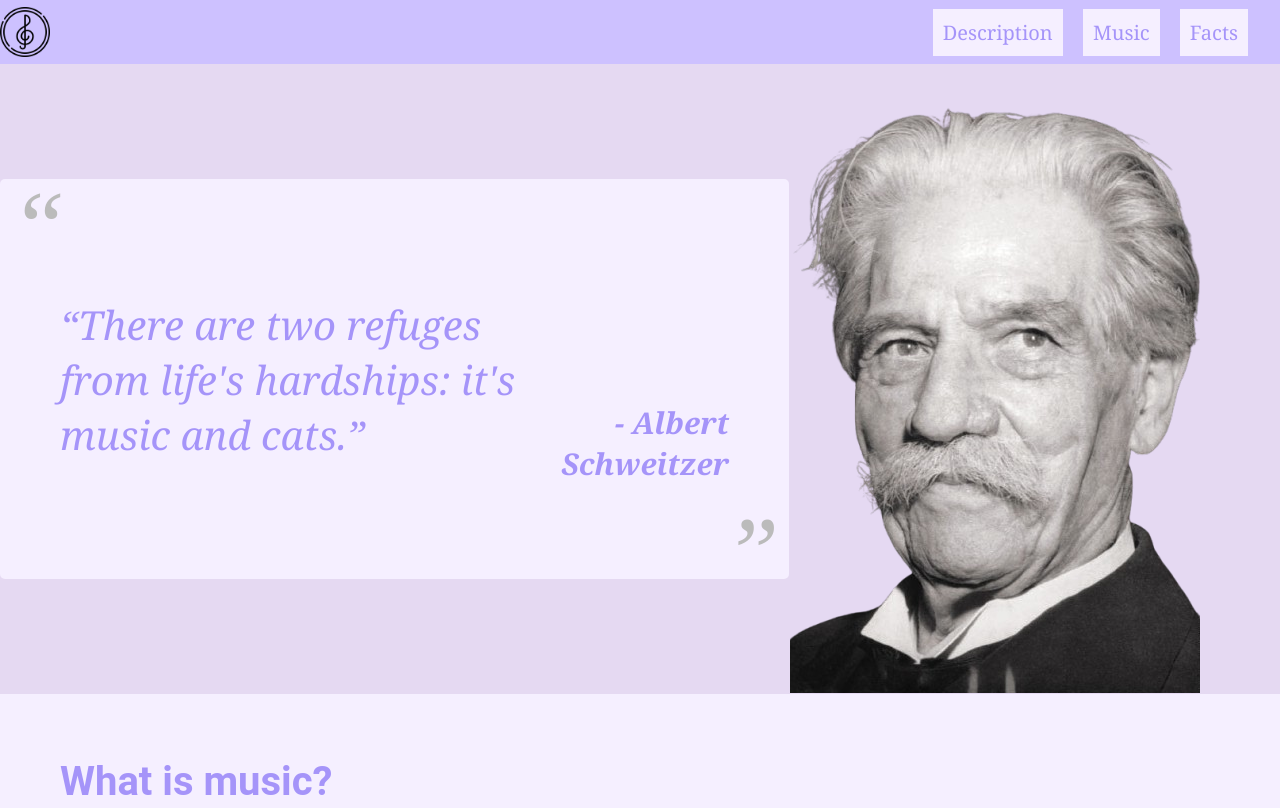
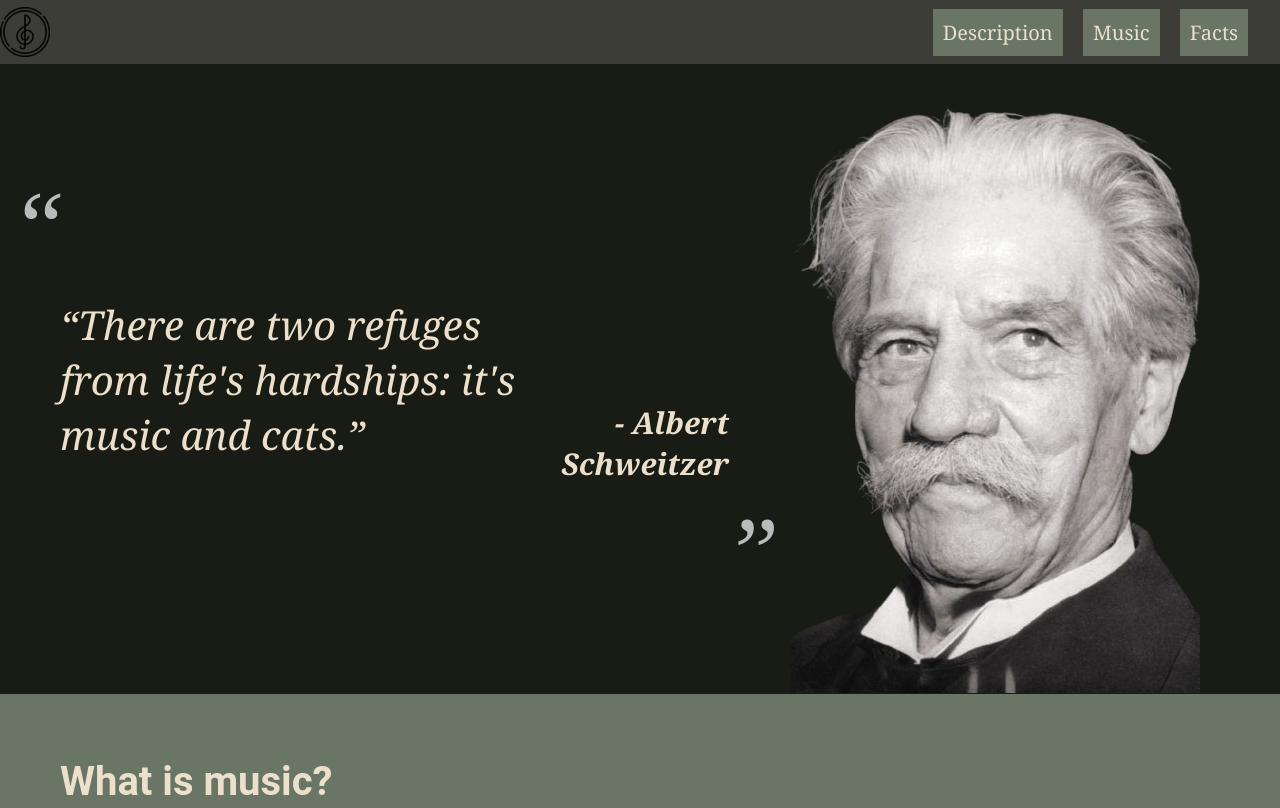
Before and after one commit to 23DP1RPopl/majaslapaJS, a plain HTML site: page index.html in a window 1280 px wide. Shown: the top 808 px of the page. Drawn offline with Linux system fonts and the light colour scheme; no server answers.

Commit message:
change color on website

```diff
--- a/src/css/main.css
+++ b/src/css/main.css
@@ -14,8 +14,8 @@ html {
     box-sizing: border-box;
 }
 body{
-    background-color: rgb(229, 217, 242);
-    color: rgb(165, 148, 249);
+    background-color: rgb(24, 28, 20);
+    color: rgb(236, 223, 204);
     font-family: "Georgia", serif;
 }
 .description p {
@@ -34,7 +34,7 @@ body{
 }
 .description {
     padding: 40px 60px;
-    background-color:rgb(245, 239, 255);
+    background-color:rgb(105, 117, 101);
 }
 h1, h2, h3 {
     font-family: "Roboto", sans-serif;
@@ -43,7 +43,7 @@ h1, h2, h3 {
     font-size: 40px;
 }
 nav {
-    background-color: rgb(205, 193, 255);
+    background-color: rgb(60, 61, 55);
     display: flex;
     justify-content: space-between;
     align-items: center;
@@ -52,8 +52,8 @@ nav {
 }
 .buttons a {
     text-decoration: none;
-    color: rgb(165, 148, 249);
-    background-color: rgb(245, 239, 255);
+    color: rgb(236, 223, 204);
+    background-color: rgb(105, 117, 101);
     width: 200px;
     margin-right: 1rem;
     font-size: 20px;
@@ -89,11 +89,11 @@ header {
 }
 .quote {
     display: flex;
-    background-color: rgb(245, 239, 255);
+    background-color: rgb(24, 28, 20);
     align-items: center;
     font-size: 40px;
     font-style: italic;
-    color: rgb(165, 148, 249);
+    color: rgb(236, 223, 204);
     position: relative;
     padding: 40px 60px;
     max-width: 800px;
@@ -131,7 +131,7 @@ header {
     padding: 1px 1px 1px 20px;;
 }
 .cat-fact {
-    background-color: rgb(245, 239, 255);
+    background-color: rgb(105, 117, 101);
     padding: 40px 60px;
 }
 #piano {
@@ -168,7 +168,7 @@ header {
     background-color: #333;
   }
 footer {
-    background-color:rgb(205, 193, 255);
+    background-color:rgb(60, 61, 55);
     bottom: 0;
 }
 footer p {
```
